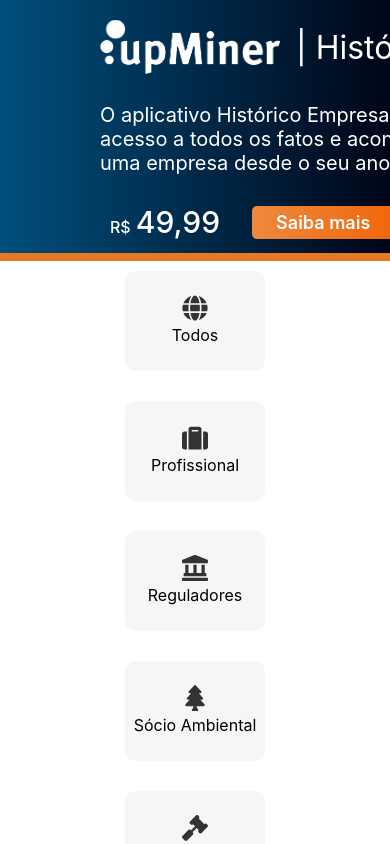
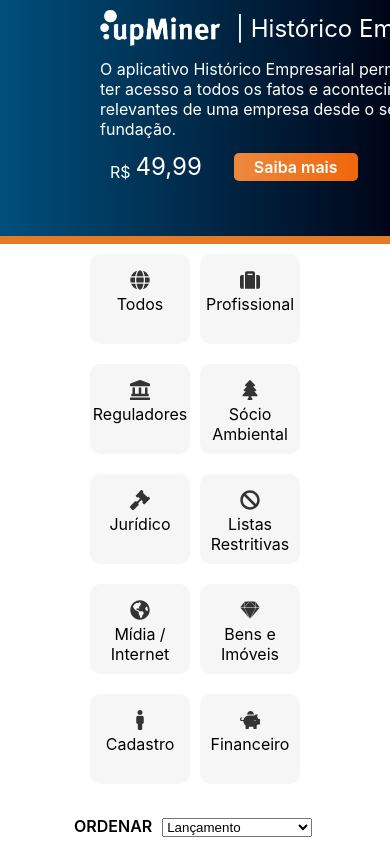
Before and after one commit to matheusgbl/upminer, a React (Vite) app: page / in a window 390 px wide. Shown: the top 844 px of the page. Built offline with nearby package versions, Linux system fonts and the light colour scheme.

Commit message:
Responsividade adicionada a página principal, para resolução de 1200px

```diff
--- a/src/styles/button.scss
+++ b/src/styles/button.scss
@@ -37,3 +37,31 @@
     }
   }
 }
+
+@media (max-width: 1200px) {
+  .main-page__button {
+      p, span {
+        color: white;
+        font-weight: 400;
+      }
+      span {
+        margin-left: 5px;
+        font-size: 24px;
+      }
+
+      p {
+        font-size: 16px;
+      }
+
+      a {
+        font-size: 16px;
+        font-weight: 600;
+        padding: 4px 20px;
+
+      &:hover {
+        cursor: pointer;
+        filter: saturate(2.5);
+      }
+    }
+  }
+}
--- a/src/styles/categories.scss
+++ b/src/styles/categories.scss
@@ -47,7 +47,26 @@
         color: #e67924;
       }
     }
+  }
+}
 
 
+@media (max-width: 1200px) {
+  .main-page__categories {
+    gap: 10px;
+
+    svg {
+      font-size: 20px;
+    }
+
+    .main-page__category {
+      width: 100px;
+      height: 90px;
+      padding: 1rem;
+
+      p {
+        white-space: normal;
+      }
   }
 }
+}
--- a/src/styles/details.scss
+++ b/src/styles/details.scss
@@ -49,4 +49,4 @@
       }
     }
   }
-  }
+}
--- a/src/styles/header.scss
+++ b/src/styles/header.scss
@@ -43,3 +43,36 @@
   height: 8px;
   background-color: $headerLine;
 }
+
+
+@media (max-width: 1200px) {
+  header {
+    display: flex;
+    width: 100%;
+    height: 28vh;
+    padding: 10px 100px;
+    background: $headerBackground;
+
+    .main-page__header__content__carousel {
+      gap: 0.8rem;
+      .main-page__header__content__banner {
+        img  {
+          width: 120px;
+        }
+
+        h1 {
+          color: white;
+          font-size: 24px;
+        }
+      }
+
+      .main-page__header__content__banner__info {
+        p {
+          max-width: 35.5rem;
+          color: white;
+          font-size: 16px;
+        }
+      }
+    }
+  }
+}
```
